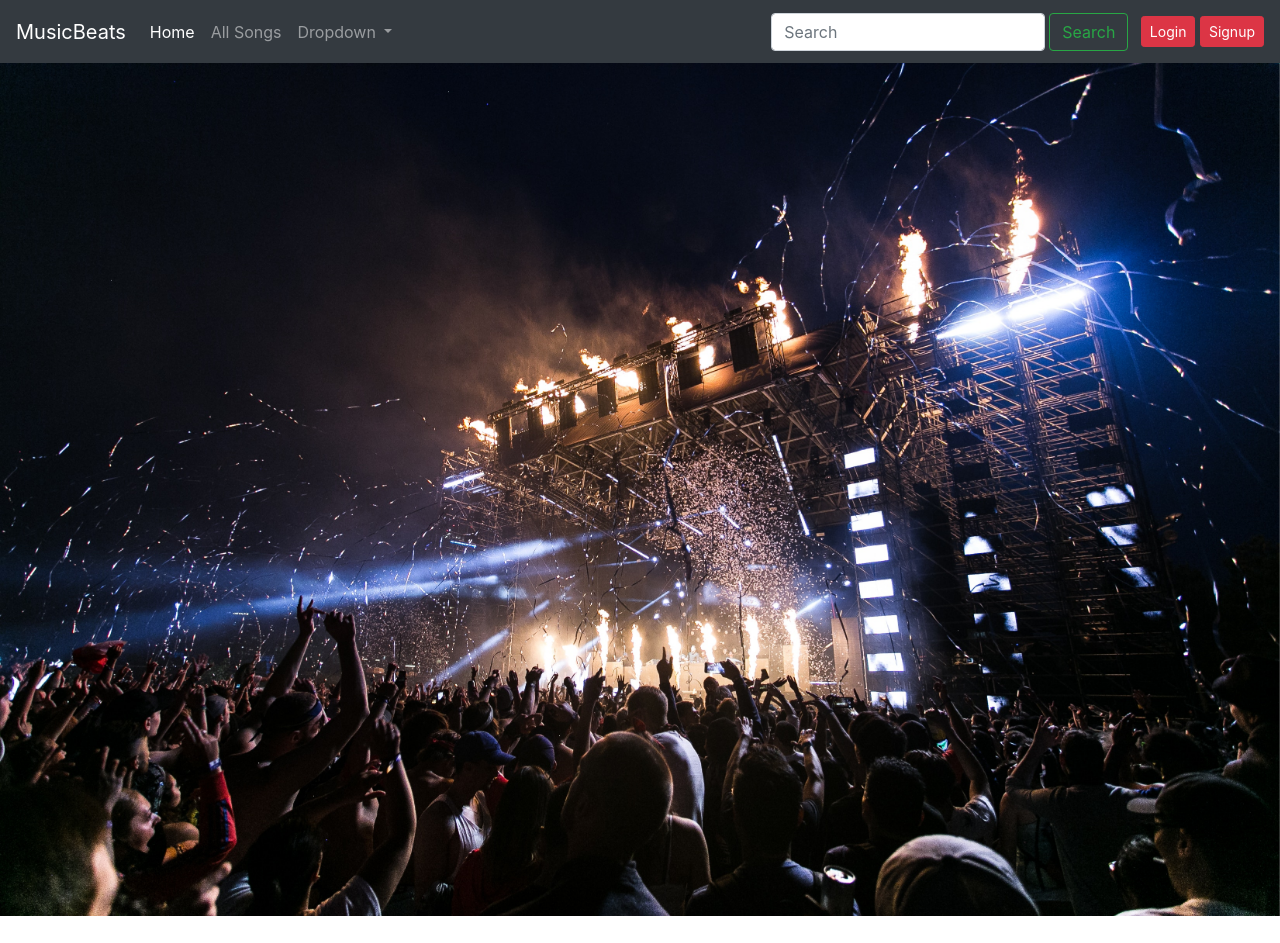
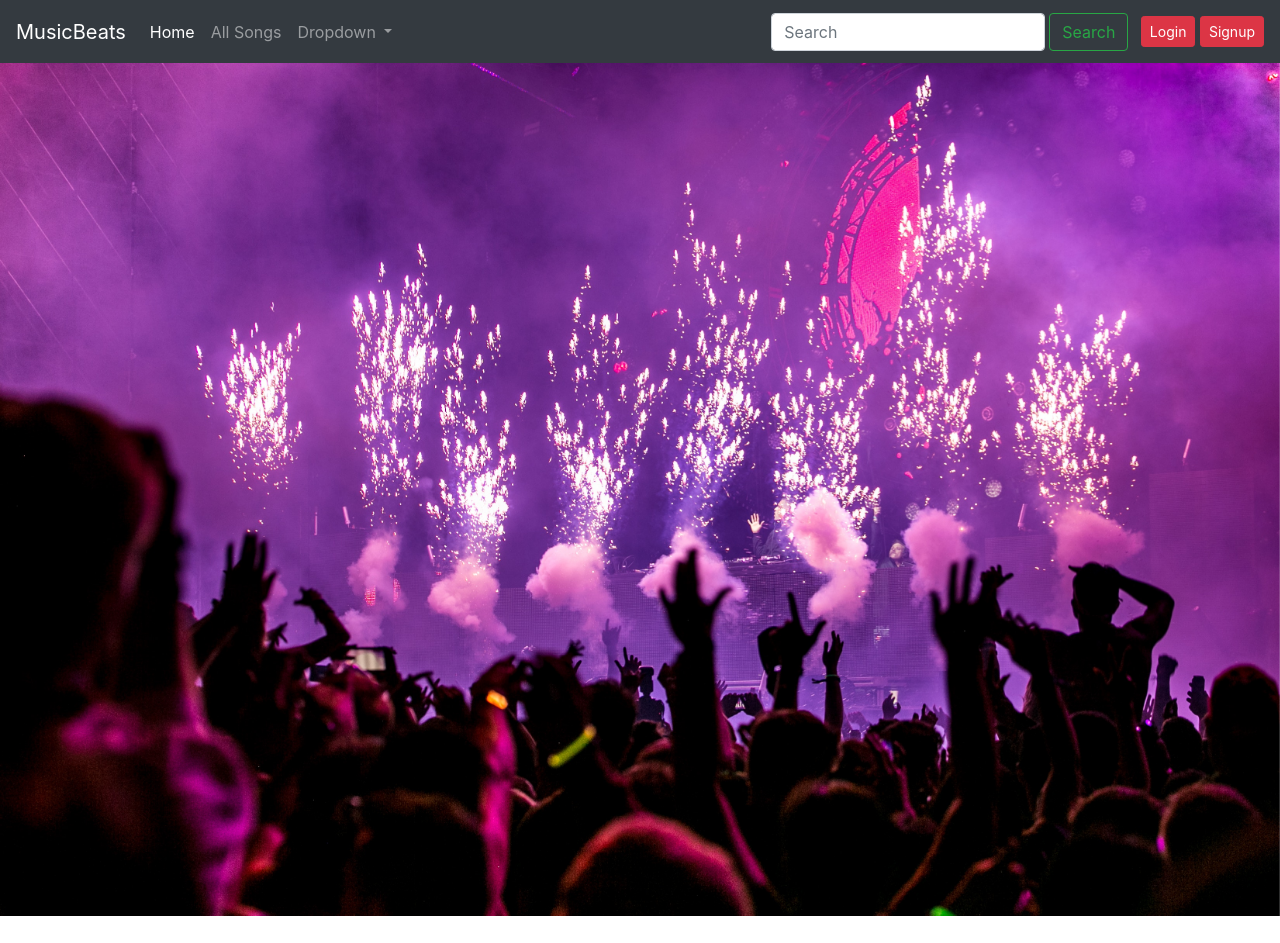
Before and after one commit to Aman23069/web-music123, a Django app: page / in a window 1280 px wide. Shown: the top 943 px of the page. Run offline with Django 3.2, Linux system fonts and the light colour scheme; data comes from the database, SQL or seed files in the repository; some libraries are stand-ins or nearby versions.

Commit message:
Update index.html

```diff
--- a/musicbeats/templates/musicbeats/index.html
+++ b/musicbeats/templates/musicbeats/index.html
@@ -6,10 +6,10 @@
 <div id="carouselExampleSlidesOnly" class="carousel slide" data-ride="carousel">
     <div class="carousel-inner">
         <div class="carousel-item active">
-           <img src="/musicbeats/music-1.jpg" class="d-block w-100" alt="...">
+           <img src="/musicbeats/music-3.jpg" class="d-block w-100" alt="...">
         </div>
         <div class="carousel-item">
-            <img src="/musicbeats/music-1.jpg" class="d-block w-100" alt="...">
+            <img src="/musicbeats/music-3.jpg" class="d-block w-100" alt="...">
         </div>
         <div class="carousel-item">
            <img src="{% static 'musicbeats/music-3.jpg'%}" class="d-block w-100" alt="...">
```
